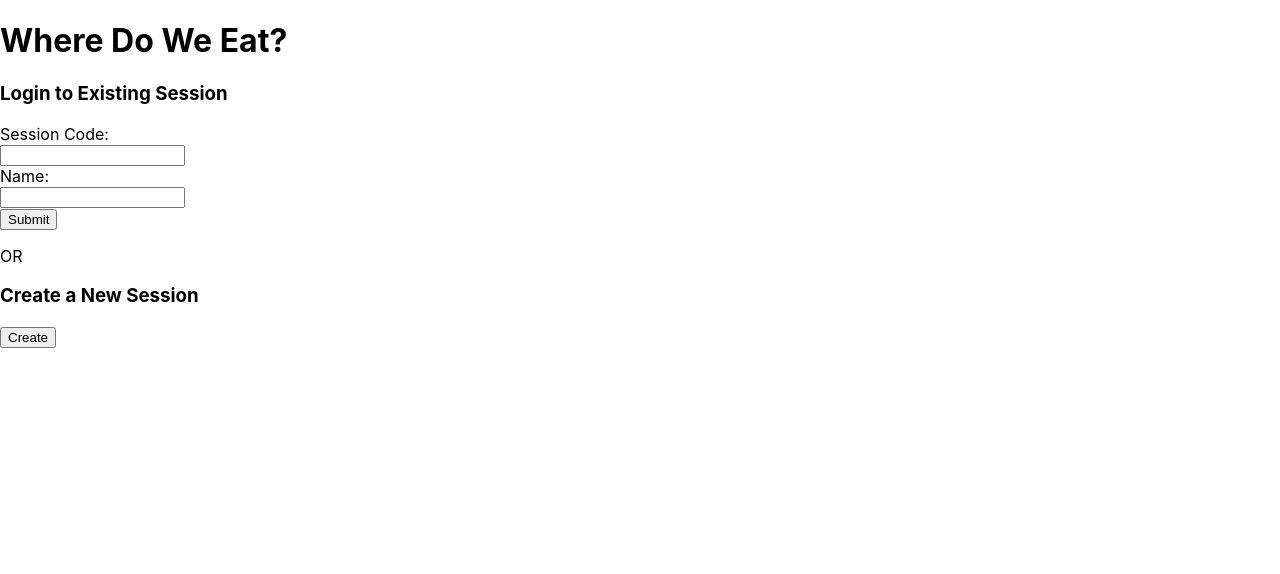
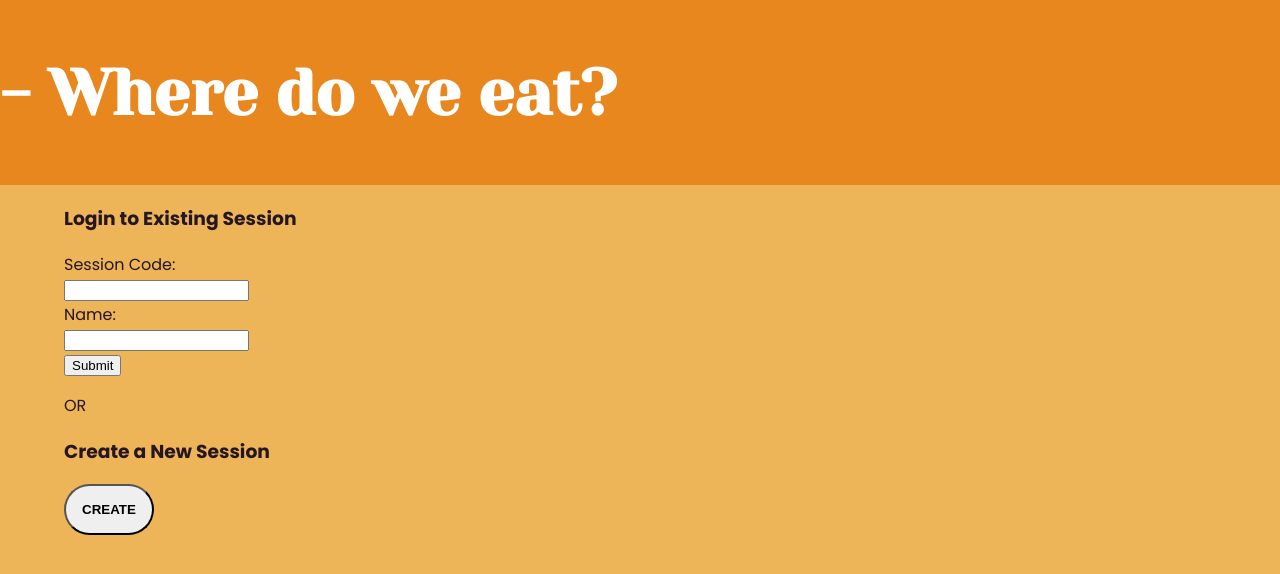
Before and after one commit to jxsusilo/where-do-we-eat, a React (Create React App) app in the folder client/: page /login in a window 1280 px wide. Shown: the top 574 px of the page. Built offline with nearby package versions, Linux system fonts and the light colour scheme.

Commit message:
Improved UI

```diff
--- a/client/src/App.css
+++ b/client/src/App.css
@@ -1,3 +1,14 @@
+@import url('https://fonts.googleapis.com/css2?family=Poppins:ital,wght@0,400;0,700;1,500&family=Yeseva+One&display=swap');
+
+.App {
+  font-family: 'Poppins';
+  color: #241623;
+}
+
+.content {
+  padding-left: 5%;
+}
+
 .container {
   display: flex;
   justify-content: flex-start;
@@ -6,3 +17,72 @@
 .column {
   flex-basis:  20%;
 }
+
+#column1 {
+  border-right:1px solid #241623;
+}
+
+#column2 {
+  border-right:1px solid #241623;
+  margin-left: 3%;
+  padding-right: 30%;
+}
+
+#column3 {
+  margin-left: 3%;
+}
+
+.header {
+  background-color: #E8871E;
+  padding: 1% 0%;
+  border: 0;
+  margin: 0;
+  font-size: xx-large;
+}
+
+h1 {
+  color: white;
+  font-family: 'Yeseva One';
+  transition: opacity 2s;
+}
+
+h2 {
+  font-family: 'Yeseva One';
+}
+
+button {
+  padding: 2vh;
+  margin-top: auto;
+  margin-bottom: auto;
+  border-radius: 50px;
+  transition: ease-out 0.3s;
+  font-weight: bold;
+}
+
+button:hover {
+  background-color: #E8871E;
+}
+
+button:active {
+  background-color: #6C8EAD;
+  transition: none;
+  color: white;
+}
+
+.restaurant {
+  background-color: #E8871E;
+  border-radius: 25px;
+  width: 200%;
+  padding: 5%;
+  margin-bottom: 5%;
+  display: flex;
+}
+
+.resto-img {
+  width: 50%
+}
+
+.resto-info {
+  margin-left: 5%;
+  color: white;
+}
--- a/client/src/App.js
+++ b/client/src/App.js
@@ -35,7 +35,10 @@ function App() {
 
   return (
     <div className='App'>
+      <div className='header'>
         <Title/>
+      </div>
+      <div className='content'>
         <BrowserRouter>
           <Routes>
             <Route path="/" element={<Navigate to="login" />}/>
@@ -45,6 +48,7 @@ function App() {
           </Routes>
         </BrowserRouter>
       </div>
+    </div>
   )
 }
 
--- a/client/src/components/Restaurant.js
+++ b/client/src/components/Restaurant.js
@@ -1,9 +1,12 @@
 function Restaurant(props) {
     return(
         <div className="restaurant">
-            <h3>{props.name}</h3>
-            <p>{props.rating}</p>
-            <p>{props.address}</p>
+            <img className="resto-img" src={props.imgsrc}/>
+            <div className="resto-info">
+                <h3>{props.name}</h3>
+                <p>{props.rating}</p>
+                <p>{props.address}</p>
+            </div>
         </div>
     )
 }
--- a/client/src/components/RestaurantList.js
+++ b/client/src/components/RestaurantList.js
@@ -5,7 +5,7 @@ function RestaurantList(props) {
         <div className="card-body">
             {props.listData.map((item, index) => {
                 return (
-                    <Restaurant name={item.name} rating={item.rating} address={item.address} />
+                    <Restaurant name={item.name} rating={item.rating} address={item.address} imgsrc={item.imgsrc}/>
                 );
             })}
         </div>
--- a/client/src/components/Title.js
+++ b/client/src/components/Title.js
@@ -1,7 +1,7 @@
 function Title() {
     return (
         <div className="Title">
-            <h1>Where Do We Eat?</h1>
+            <h1>- Where do we eat?</h1>
         </div>
     )
 }
--- a/client/src/components/UserInput.js
+++ b/client/src/components/UserInput.js
@@ -18,7 +18,7 @@ function UserInput(props) {
 
     return (
         <div className="UserInput">
-            <h2>{props.name}</h2>
+            <h3>{props.name}</h3>
             <div className="card-body">
                 {props.listData.map((item, index) => {
                     return (
--- a/client/src/index.css
+++ b/client/src/index.css
@@ -5,6 +5,8 @@ body {
     sans-serif;
   -webkit-font-smoothing: antialiased;
   -moz-osx-font-smoothing: grayscale;
+
+  background-color: #EDB458;
 }
 
 code {
--- a/client/src/pages/Login.js
+++ b/client/src/pages/Login.js
@@ -47,7 +47,7 @@ function Login(props) {
         </form>
         <p>OR</p>
         <h3>Create a New Session</h3>
-        <button onClick={createNewSession}>Create</button>
+        <button onClick={createNewSession}>CREATE</button>
     </div>
   )
 }
--- a/client/src/pages/MainPage.js
+++ b/client/src/pages/MainPage.js
@@ -49,8 +49,21 @@ function MainPage(props) {
   ];
 
   const restaurants = [
-    { name: "Restaurant ABC", rating: 5, address: "123 First St, Los Angeles"},
-    { name: "Second Restaurant", rating: 3, address: "222 Second St, Irvine"},
+    { name: "Restaurant ABC", rating: 5, address: "123 First St, Los Angeles", imgsrc: "https://s3-media1.fl.yelpcdn.com/bphoto/hWa52yLwUAtiZh-xPYXGxg/o.jpg"},
+    { name: "Second Restaurant", rating: 3, address: "222 Second St, Irvine", imgsrc: "https://s3-media2.fl.yelpcdn.com/bphoto/2vmY6wfVW3LRap0DFS-Ayw/o.jpg"},
+    { name: "CUCINA enoteca Irvine", rating: 4, address: "222 Second St, Irvine", imgsrc: "https://s3-media2.fl.yelpcdn.com/bphoto/2vmY6wfVW3LRap0DFS-Ayw/o.jpg"},
+    { name: "Luna Rossa", rating: 5, address: "222 Second St, Irvine", imgsrc: "https://s3-media2.fl.yelpcdn.com/bphoto/2vmY6wfVW3LRap0DFS-Ayw/o.jpg"},
+    { name: "Brio Italian Grille", rating: 2, address: [
+      "774 Spectrum Ctr Dr",
+      "Irvine, CA 92618"
+    ], imgsrc: "https://s3-media2.fl.yelpcdn.com/bphoto/2vmY6wfVW3LRap0DFS-Ayw/o.jpg"},
+  ]
+
+  const participantList = [
+    username,
+    'Friend1',
+    'Friend2',
+    'Friend3',
   ]
 
   useEffect(() => {
@@ -67,14 +80,24 @@ function MainPage(props) {
       <p>Welcome, {username}!</p>
       <p>Session Code: {sessionCode}</p>
       <div className='container'>
-        <div className='column'>
+        <div className='column' id='column1'>
+          <h2>Enter Your Preferences:</h2>
           <UserInput name='Cuisine' listData={cuisineList} checkedList={checkedList} setCheckedList={setCheckedList} />
           <UserInput name='Price' listData={priceList} checkedList={checkedList} setCheckedList={setCheckedList} />
-          <button onClick={submit}>Submit Preferences</button>
+          <br></br>
+          <button onClick={submit}>SUBMIT</button>
         </div>
-        <div className='column'>
+        <div className='column' id='column2'>
           <h2>Results</h2>
           <RestaurantList listData={restaurants}/>
+        </div>
+        <div className='column' id='column3'>
+          <h2>Participants</h2>
+            {participantList.map((pname, index) => {
+                  return (
+                      <p>{pname}</p>
+                  );
+            })}
         </div>
       </div>
     </div>
```
Lines whose indentation alone changed are shown as unchanged.
